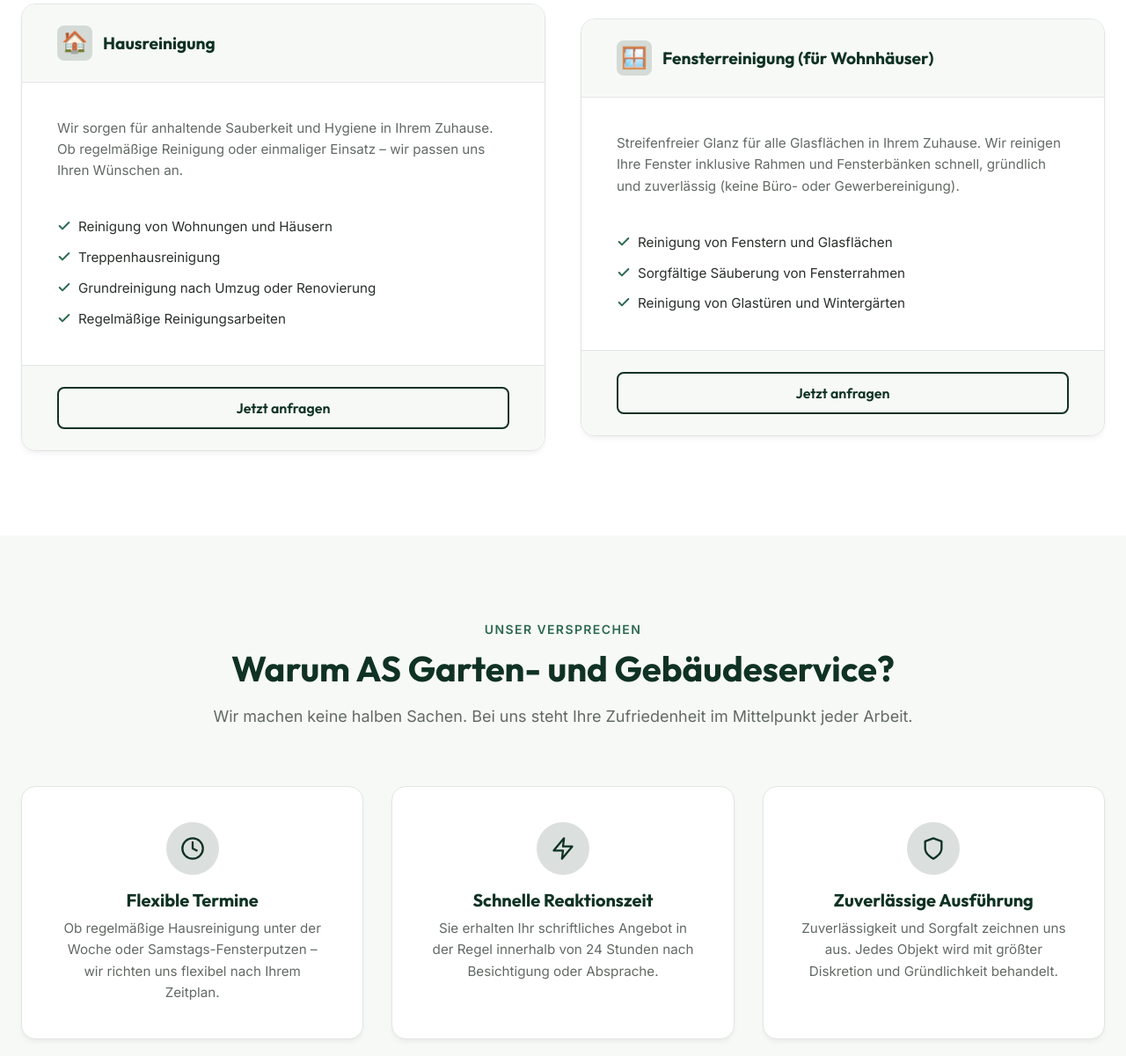
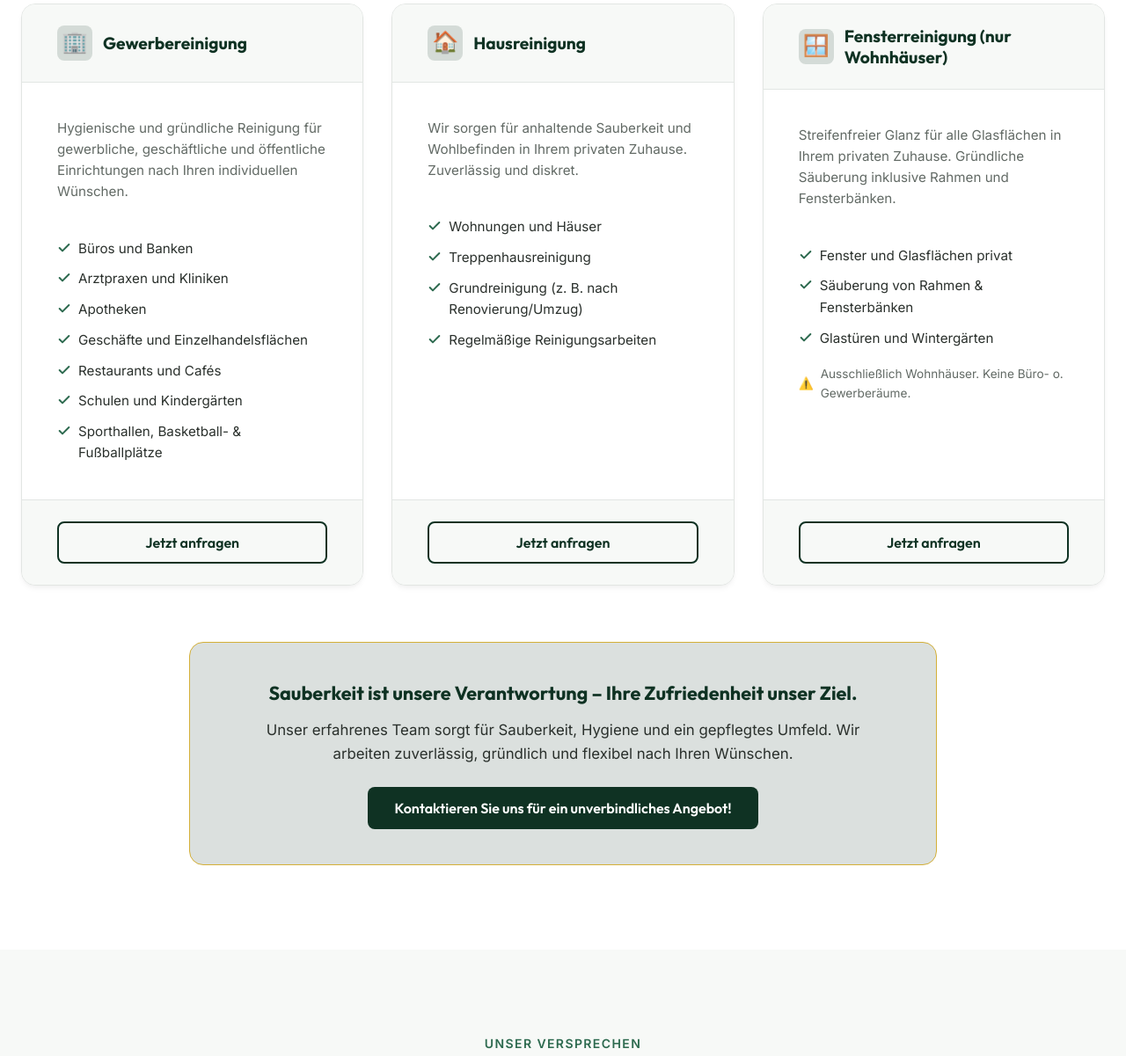
Before and after one commit to adventuresoftimon-2311/as-garten-gebaeudeservice, a website built with Vite: page gebaeudereinigung.html in a window 1280 px wide. Shown: the part 498-1699 px from the top of the page at 88% size. Built offline with nearby package versions, Linux system fonts and the light colour scheme.

Commit message:
feat: reinstate and expand professional commercial cleaning services

```diff
--- a/gebaeudereinigung.html
+++ b/gebaeudereinigung.html
@@ -3,11 +3,11 @@
 <head>
   <meta charset="UTF-8">
   <meta name="viewport" content="width=device-width, initial-scale=1.0">
-  <title>Hausreinigung Walzbachtal | AS Garten- & Gebäudeservice</title>
+  <title>Professionelle Reinigungsdienste Walzbachtal | AS Garten- &amp; Gebäudeservice</title>
 
   <!-- SEO Meta Tags -->
-  <meta name="description" content="Hausreinigung in Walzbachtal und Umgebung. Wohnungsreinigung, Treppenhausreinigung, Fensterreinigung für Wohnhäuser. Jetzt anfragen.">
-  <meta name="keywords" content="Hausreinigung Walzbachtal, Fensterreinigung Wohnhäuser, Treppenhausreinigung Walzbachtal, Wohnungsreinigung, Glasreinigung, Gebäudeservice Walzbachtal">
+  <meta name="description" content="Professionelle Reinigungsservices in Walzbachtal &amp; Umgebung. Büros, Banken, Praxen, Apotheken, Einzelhandel, Gastronomie, Schulen &amp; Sportstätten. Fensterreinigung für private Wohnhäuser.">
+  <meta name="keywords" content="Reinigungsdienste Walzbachtal, Büroreinigung Walzbachtal, Praxisreinigung, Gebäudereinigung Walzbachtal, Fensterreinigung Wohnhäuser, Treppenhausreinigung, Wohnungsreinigung, Karlsruhe, Pforzheim">
   <meta name="robots" content="index, follow">
 
   <!-- Stylesheets -->
@@ -32,7 +32,7 @@
       <nav class="nav-menu" aria-label="Hauptnavigation">
         <a href="index.html" class="nav-link">Startseite</a>
         <a href="gartenpflege.html" class="nav-link">Gartenpflege</a>
-        <a href="gebaeudereinigung.html" class="nav-link">Hausreinigung</a>
+        <a href="gebaeudereinigung.html" class="nav-link">Reinigungsdienste</a>
         <a href="preise.html" class="nav-link">Preise</a>
         <a href="ueber-uns.html" class="nav-link">Über uns</a>
         <a href="kontakt.html" class="nav-link">Kontakt</a>
@@ -57,7 +57,7 @@
     <nav class="mobile-nav-links" aria-label="Mobile Navigation">
       <a href="index.html" class="nav-link">Startseite</a>
       <a href="gartenpflege.html" class="nav-link">Gartenpflege</a>
-      <a href="gebaeudereinigung.html" class="nav-link">Hausreinigung</a>
+      <a href="gebaeudereinigung.html" class="nav-link">Reinigungsdienste</a>
       <a href="preise.html" class="nav-link">Preise</a>
       <a href="ueber-uns.html" class="nav-link">Über uns</a>
       <a href="kontakt.html" class="nav-link">Kontakt</a>
@@ -76,8 +76,8 @@
     <div class="container">
       <div class="inner-hero-container">
         <span class="inner-hero-badge">Reinigungsservice</span>
-        <h1>Hausreinigung in Walzbachtal</h1>
-        <p>Zuverlässige Wohnungsreinigung, Treppenhausreinigung, Grundreinigung und Fensterreinigung (für Wohnhäuser).</p>
+        <h1>Professionelle Reinigungsdienste</h1>
+        <p>Unser erfahrenes Team sorgt für Sauberkeit, Hygiene und ein gepflegtes Umfeld in Büros, Praxen, Wohnungen, Schulen und Sportstätten in Walzbachtal und Umgebung.</p>
       </div>
     </div>
   </section>
@@ -85,8 +85,54 @@
   <!-- Services list -->
   <section class="section">
     <div class="container">
-      <div class="grid-2">
-        <!-- 1. Hausreinigung -->
+      <div class="grid-3">
+        <!-- 1. Gewerbereinigung -->
+        <div class="service-card">
+          <div class="service-card-header">
+            <div class="icon-wrap" style="font-size: 1.5rem; display: flex; align-items: center; justify-content: center; background-color: var(--primary-glow); color: var(--primary-color);">
+              🏢
+            </div>
+            <h3>Gewerbereinigung</h3>
+          </div>
+          <div class="service-card-body">
+            <p>Hygienische und gründliche Reinigung für gewerbliche, geschäftliche und öffentliche Einrichtungen nach Ihren individuellen Wünschen.</p>
+            <ul class="service-list">
+              <li class="service-list-item">
+                <svg xmlns="http://www.w3.org/2000/svg" width="16" height="16" viewBox="0 0 24 24" fill="none" stroke="currentColor" stroke-width="3" stroke-linecap="round" stroke-linejoin="round"><polyline points="20 6 9 17 4 12"></polyline></svg>
+                <span>Büros und Banken</span>
+              </li>
+              <li class="service-list-item">
+                <svg xmlns="http://www.w3.org/2000/svg" width="16" height="16" viewBox="0 0 24 24" fill="none" stroke="currentColor" stroke-width="3" stroke-linecap="round" stroke-linejoin="round"><polyline points="20 6 9 17 4 12"></polyline></svg>
+                <span>Arztpraxen und Kliniken</span>
+              </li>
+              <li class="service-list-item">
+                <svg xmlns="http://www.w3.org/2000/svg" width="16" height="16" viewBox="0 0 24 24" fill="none" stroke="currentColor" stroke-width="3" stroke-linecap="round" stroke-linejoin="round"><polyline points="20 6 9 17 4 12"></polyline></svg>
+                <span>Apotheken</span>
+              </li>
+              <li class="service-list-item">
+                <svg xmlns="http://www.w3.org/2000/svg" width="16" height="16" viewBox="0 0 24 24" fill="none" stroke="currentColor" stroke-width="3" stroke-linecap="round" stroke-linejoin="round"><polyline points="20 6 9 17 4 12"></polyline></svg>
+                <span>Geschäfte und Einzelhandelsflächen</span>
+              </li>
+              <li class="service-list-item">
+                <svg xmlns="http://www.w3.org/2000/svg" width="16" height="16" viewBox="0 0 24 24" fill="none" stroke="currentColor" stroke-width="3" stroke-linecap="round" stroke-linejoin="round"><polyline points="20 6 9 17 4 12"></polyline></svg>
+                <span>Restaurants und Cafés</span>
+              </li>
+              <li class="service-list-item">
+                <svg xmlns="http://www.w3.org/2000/svg" width="16" height="16" viewBox="0 0 24 24" fill="none" stroke="currentColor" stroke-width="3" stroke-linecap="round" stroke-linejoin="round"><polyline points="20 6 9 17 4 12"></polyline></svg>
+                <span>Schulen und Kindergärten</span>
+              </li>
+              <li class="service-list-item">
+                <svg xmlns="http://www.w3.org/2000/svg" width="16" height="16" viewBox="0 0 24 24" fill="none" stroke="currentColor" stroke-width="3" stroke-linecap="round" stroke-linejoin="round"><polyline points="20 6 9 17 4 12"></polyline></svg>
+                <span>Sporthallen, Basketball- &amp; Fußballplätze</span>
+              </li>
+            </ul>
+          </div>
+          <div class="service-card-footer">
+            <a href="kontakt.html?service=reinigungsdienste" class="btn btn-outline" style="width: 100%;">Jetzt anfragen</a>
+          </div>
+        </div>
+
+        <!-- 2. Wohnungs- & Hausreinigung -->
         <div class="service-card">
           <div class="service-card-header">
             <div class="icon-wrap" style="font-size: 1.5rem; display: flex; align-items: center; justify-content: center; background-color: var(--primary-glow); color: var(--primary-color);">
@@ -95,11 +141,11 @@
             <h3>Hausreinigung</h3>
           </div>
           <div class="service-card-body">
-            <p>Wir sorgen für anhaltende Sauberkeit und Hygiene in Ihrem Zuhause. Ob regelmäßige Reinigung oder einmaliger Einsatz – wir passen uns Ihren Wünschen an.</p>
+            <p>Wir sorgen für anhaltende Sauberkeit und Wohlbefinden in Ihrem privaten Zuhause. Zuverlässig und diskret.</p>
             <ul class="service-list">
               <li class="service-list-item">
                 <svg xmlns="http://www.w3.org/2000/svg" width="16" height="16" viewBox="0 0 24 24" fill="none" stroke="currentColor" stroke-width="3" stroke-linecap="round" stroke-linejoin="round"><polyline points="20 6 9 17 4 12"></polyline></svg>
-                <span>Reinigung von Wohnungen und Häusern</span>
+                <span>Wohnungen und Häuser</span>
               </li>
               <li class="service-list-item">
                 <svg xmlns="http://www.w3.org/2000/svg" width="16" height="16" viewBox="0 0 24 24" fill="none" stroke="currentColor" stroke-width="3" stroke-linecap="round" stroke-linejoin="round"><polyline points="20 6 9 17 4 12"></polyline></svg>
@@ -107,7 +153,7 @@
               </li>
               <li class="service-list-item">
                 <svg xmlns="http://www.w3.org/2000/svg" width="16" height="16" viewBox="0 0 24 24" fill="none" stroke="currentColor" stroke-width="3" stroke-linecap="round" stroke-linejoin="round"><polyline points="20 6 9 17 4 12"></polyline></svg>
-                <span>Grundreinigung nach Umzug oder Renovierung</span>
+                <span>Grundreinigung (z. B. nach Renovierung/Umzug)</span>
               </li>
               <li class="service-list-item">
                 <svg xmlns="http://www.w3.org/2000/svg" width="16" height="16" viewBox="0 0 24 24" fill="none" stroke="currentColor" stroke-width="3" stroke-linecap="round" stroke-linejoin="round"><polyline points="20 6 9 17 4 12"></polyline></svg>
@@ -116,39 +162,53 @@
             </ul>
           </div>
           <div class="service-card-footer">
-            <a href="kontakt.html?service=hausreinigung" class="btn btn-outline" style="width: 100%;">Jetzt anfragen</a>
+            <a href="kontakt.html?service=reinigungsdienste" class="btn btn-outline" style="width: 100%;">Jetzt anfragen</a>
           </div>
         </div>
 
-        <!-- 2. Fensterreinigung -->
+        <!-- 3. Fensterreinigung -->
         <div class="service-card" id="fensterreinigung">
           <div class="service-card-header">
             <div class="icon-wrap" style="font-size: 1.5rem; display: flex; align-items: center; justify-content: center; background-color: var(--primary-glow); color: var(--primary-color);">
               🪟
             </div>
-            <h3>Fensterreinigung (für Wohnhäuser)</h3>
+            <h3>Fensterreinigung (nur Wohnhäuser)</h3>
           </div>
           <div class="service-card-body">
-            <p>Streifenfreier Glanz für alle Glasflächen in Ihrem Zuhause. Wir reinigen Ihre Fenster inklusive Rahmen und Fensterbänken schnell, gründlich und zuverlässig (keine Büro- oder Gewerbereinigung).</p>
+            <p>Streifenfreier Glanz für alle Glasflächen in Ihrem privaten Zuhause. Gründliche Säuberung inklusive Rahmen und Fensterbänken.</p>
             <ul class="service-list">
               <li class="service-list-item">
                 <svg xmlns="http://www.w3.org/2000/svg" width="16" height="16" viewBox="0 0 24 24" fill="none" stroke="currentColor" stroke-width="3" stroke-linecap="round" stroke-linejoin="round"><polyline points="20 6 9 17 4 12"></polyline></svg>
-                <span>Reinigung von Fenstern und Glasflächen</span>
+                <span>Fenster und Glasflächen privat</span>
               </li>
               <li class="service-list-item">
                 <svg xmlns="http://www.w3.org/2000/svg" width="16" height="16" viewBox="0 0 24 24" fill="none" stroke="currentColor" stroke-width="3" stroke-linecap="round" stroke-linejoin="round"><polyline points="20 6 9 17 4 12"></polyline></svg>
-                <span>Sorgfältige Säuberung von Fensterrahmen</span>
+                <span>Säuberung von Rahmen &amp; Fensterbänken</span>
               </li>
               <li class="service-list-item">
                 <svg xmlns="http://www.w3.org/2000/svg" width="16" height="16" viewBox="0 0 24 24" fill="none" stroke="currentColor" stroke-width="3" stroke-linecap="round" stroke-linejoin="round"><polyline points="20 6 9 17 4 12"></polyline></svg>
-                <span>Reinigung von Glastüren und Wintergärten</span>
+                <span>Glastüren und Wintergärten</span>
+              </li>
+              <li class="service-list-item" style="color: var(--text-muted); font-size: 0.85rem; display: flex; align-items: center; gap: 0.5rem; margin-top: 0.5rem;">
+                ⚠️ <span>Ausschließlich Wohnhäuser. Keine Büro- o. Gewerberäume.</span>
               </li>
             </ul>
           </div>
           <div class="service-card-footer">
-            <a href="kontakt.html?service=hausreinigung" class="btn btn-outline" style="width: 100%;">Jetzt anfragen</a>
+            <a href="kontakt.html?service=reinigungsdienste" class="btn btn-outline" style="width: 100%;">Jetzt anfragen</a>
           </div>
         </div>
+      </div>
+
+      <!-- Core statement box -->
+      <div class="slogan-box" style="margin-top: 4rem; text-align: center; background-color: var(--primary-glow); padding: 2.5rem 2rem; border-radius: var(--radius-md); border: 1.5px solid var(--secondary-color); max-width: 850px; margin-left: auto; margin-right: auto;">
+        <p style="font-size: 1.35rem; font-weight: 700; color: var(--primary-color); margin-bottom: 0.75rem; font-family: var(--font-headings);">
+          Sauberkeit ist unsere Verantwortung – Ihre Zufriedenheit unser Ziel.
+        </p>
+        <p style="font-size: 1.05rem; color: var(--text-main); margin-bottom: 1.5rem; max-width: 700px; margin-left: auto; margin-right: auto;">
+          Unser erfahrenes Team sorgt für Sauberkeit, Hygiene und ein gepflegtes Umfeld. Wir arbeiten zuverlässig, gründlich und flexibel nach Ihren Wünschen.
+        </p>
+        <a href="kontakt.html?service=reinigungsdienste" class="btn btn-primary">Kontaktieren Sie uns für ein unverbindliches Angebot!</a>
       </div>
     </div>
   </section>
@@ -190,7 +250,7 @@
       </div>
 
       <div style="text-align: center; margin-top: 3rem;">
-        <a href="kontakt.html?service=hausreinigung" class="btn btn-primary">Jetzt Reinigung anfragen</a>
+        <a href="kontakt.html?service=reinigungsdienste" class="btn btn-primary">Jetzt Reinigungsservice anfragen</a>
       </div>
     </div>
   </section>
@@ -217,7 +277,7 @@
           <nav class="footer-links" aria-label="Footer Navigation">
             <a href="index.html">Startseite</a>
             <a href="gartenpflege.html">Gartenpflege</a>
-            <a href="gebaeudereinigung.html">Hausreinigung</a>
+            <a href="gebaeudereinigung.html">Reinigungsdienste</a>
             <a href="preise.html">Preise</a>
             <a href="ueber-uns.html">Über uns</a>
             <a href="kontakt.html">Kontakt</a>
```
Also changed, not shown: datenschutz.html (+3 -3 lines), gartenpflege.html (+3 -3 lines), impressum.html (+3 -3 lines), index.html (+18 -18 lines), kontakt.html (+7 -9 lines), preise.html (+23 -17 lines), ueber-uns.html (+3 -3 lines).
